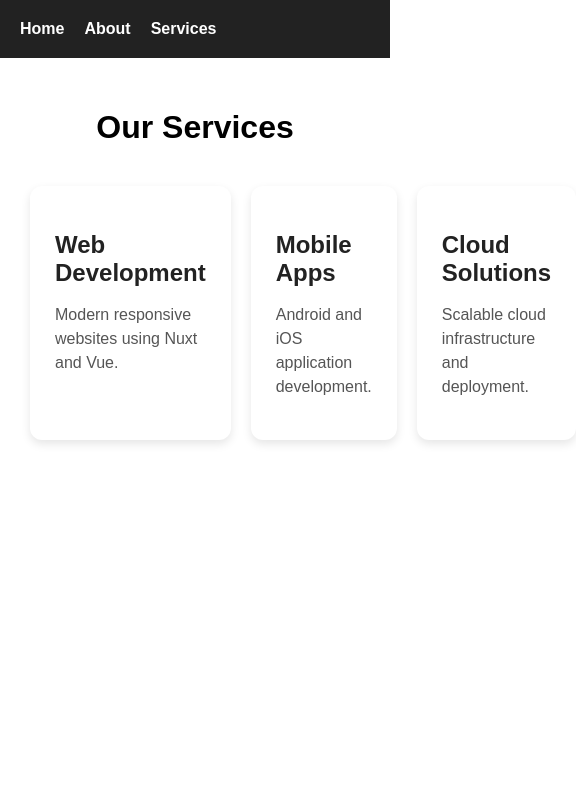
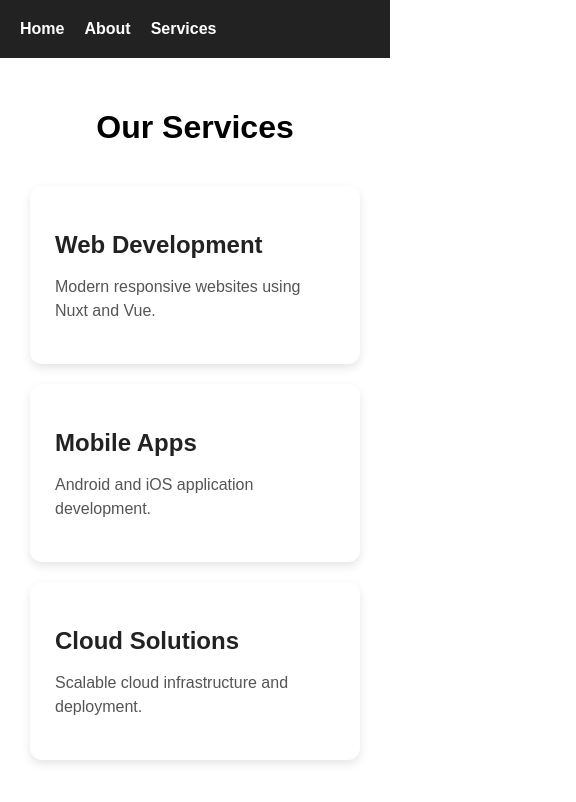
Before and after one commit to GaveshaD/it-company-website, a Nuxt app: page /services in a window 390 px wide. Shown: the top 802 px of the page, 576 px wide, since content can reach past the window. Built offline with nearby package versions, Linux system fonts and the light colour scheme.

Commit message:
Added responsive layout and footer

```diff
--- a/app/pages/services.vue
+++ b/app/pages/services.vue
@@ -32,4 +32,18 @@
   grid-template-columns: repeat(3, 1fr);
   gap: 20px;
 }
+
+/* Tablet */
+@media (max-width: 900px) {
+  .services {
+    grid-template-columns: repeat(2, 1fr);
+  }
+}
+
+/* Mobile */
+@media (max-width: 600px) {
+  .services {
+    grid-template-columns: 1fr;
+  }
+}
 </style>
```
